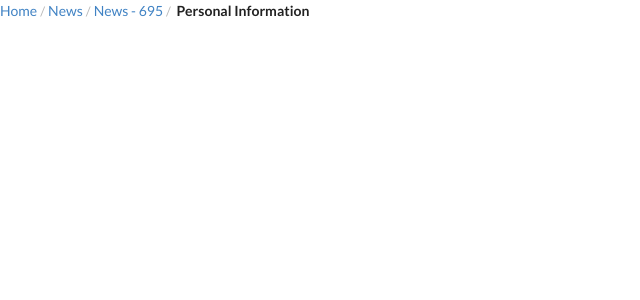
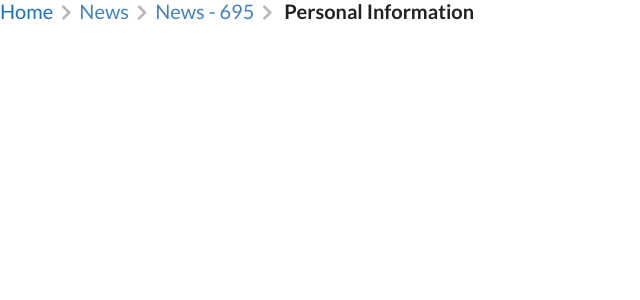
Before and after one commit to memojtabazamani/my-react-apps, a React (Create React App) app: page / in a window 1280 px wide. Shown: the top 300 px of the page, without its empty margins (0-640 px from the left). Built offline with nearby package versions, Linux system fonts and the light colour scheme.

Commit message:
done: add a most options

```diff
--- a/src/Components/breadcrumbs/AppBreadcrumb.js
+++ b/src/Components/breadcrumbs/AppBreadcrumb.js
@@ -8,10 +8,10 @@ class AppBreadcrumb extends React.Component {
     render() {
         return (
             <>
-                <ParentCrumb>
-                    <ItemCrumb title="Home"/>
-                    <ItemCrumb title="News"/>
-                    <ItemCrumb title="News - 695"/>
+                <ParentCrumb size="huge">
+                    <ItemCrumb title="Home" useIconDivier={true} />
+                    <ItemCrumb title="News" useIconDivier={true} />
+                    <ItemCrumb title="News - 695" useIconDivier={true} />
                     <ItemCrumb title="Detail" active={true}/>
                 </ParentCrumb>
             </>
--- a/src/Components/breadcrumbs/ItemCrumb.js
+++ b/src/Components/breadcrumbs/ItemCrumb.js
@@ -4,6 +4,7 @@ import ReactDOM from 'react-dom';
 class ItemCrumb extends React.Component {
     constructor(props) {
         super(props);
+        console.log(this);
     }
     render() {
         let renderItem;
@@ -12,7 +13,9 @@ class ItemCrumb extends React.Component {
             renderItem =
                 <>
                     <a className="section">{ this.props.title }</a>
-                    <span className = "divider" > / </span>
+                    {
+                        this.props.useIconDivier ? <i className="right chevron icon divider"></i>  :  <span className = "divider" > / </span> }
+
                 </>
         } else { // is active render active item
             renderItem = <> <div className="active section">Personal Information</div> </>
--- a/src/Components/breadcrumbs/ParentCrumb.js
+++ b/src/Components/breadcrumbs/ParentCrumb.js
@@ -2,16 +2,28 @@ import React from 'react';
 import ReactDOM from 'react-dom';
 
 class ParentCrumb extends React.Component {
+    /*
+    * Size of breadcrumbs :
+    * mini
+    * tiny
+    * small
+    * large
+    * hig
+    * huge
+    * massive
+    * */
     constructor(props) {
         super(props);
     }
     render() {
         return (
-            <div className="ui breadcrumb">
+            <div className={`ui ${this.props.size} breadcrumb`}>
                 { this.props.children }
             </div>
         )
     }
 }
-
+ParentCrumb.defaultProps ={
+    size: "small"
+}
 export default ParentCrumb;
```
